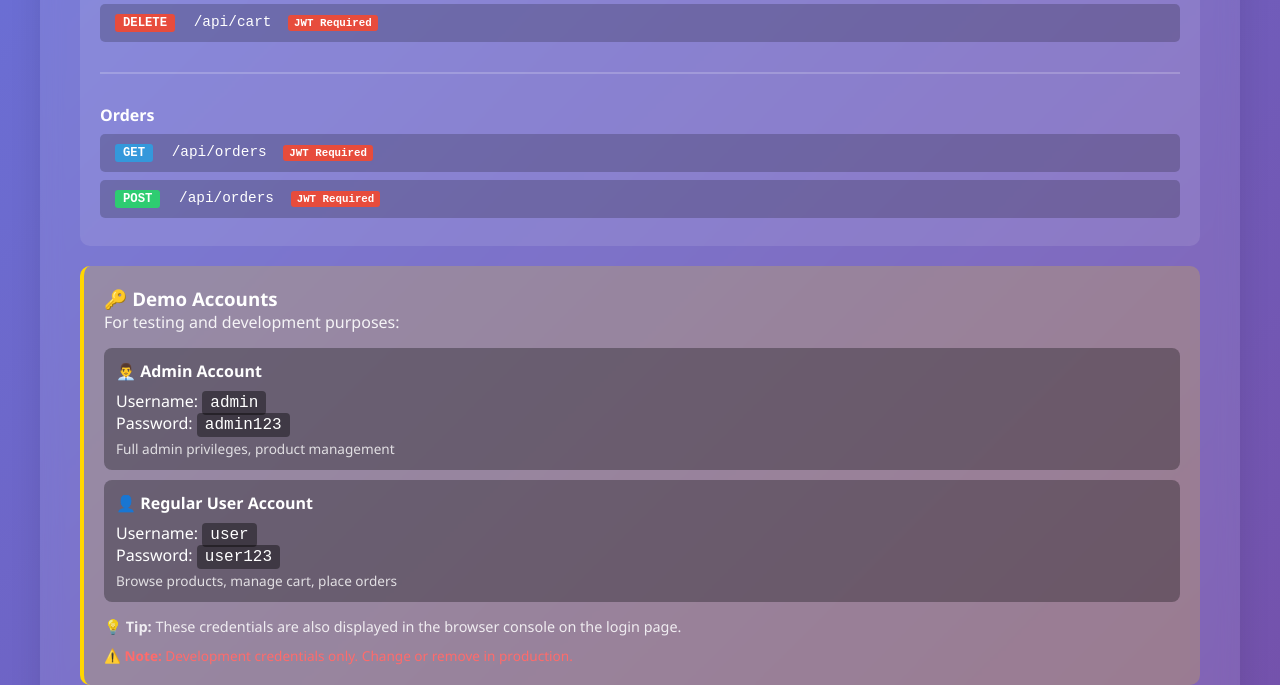
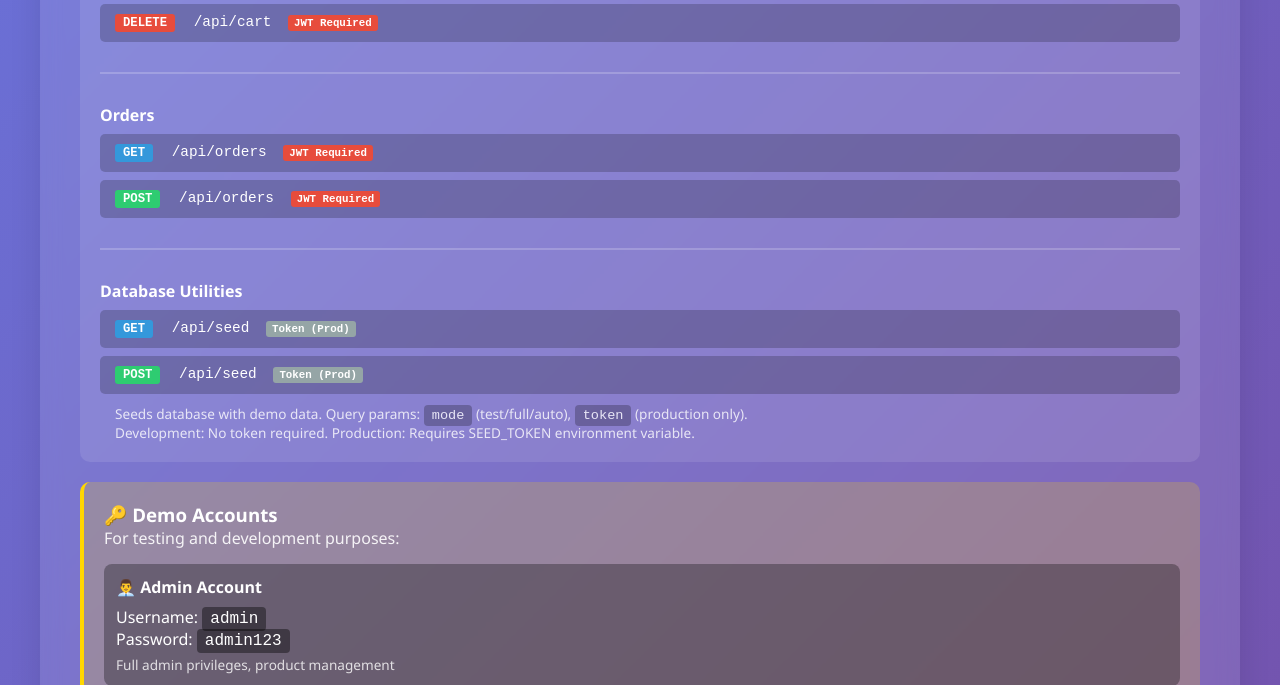
Before and after one commit to HolyDen/supermarket-app, a Flask app: page /docs in a window 1280 px wide. Shown: the part 1115-1800 px from the top of the page. Run offline with Flask 3, Linux system fonts and the light colour scheme.

Commit message:
docs: update seeding guide and API documentation
- Add detailed database seeding section to README

- Document /api/seed endpoint with mode parameter options

- Add token-based security setup instructions

- Update API docs template with seed endpoint documentation

- Include environment-specific seeding examples

```diff
--- a/backend/templates/docs.html
+++ b/backend/templates/docs.html
@@ -290,6 +290,25 @@
                 <span>/api/orders</span>
                 <span class="auth-badge auth-required">JWT Required</span>
             </div>
+
+            <div class="section-divider"></div>
+
+            <h4 style="margin-top: 15px; color: #fff;">Database Utilities</h4>
+            <div class="endpoint">
+                <span class="method get">GET</span>
+                <span>/api/seed</span>
+                <span class="auth-badge auth-optional">Token (Prod)</span>
+            </div>
+            <div class="endpoint">
+                <span class="method post">POST</span>
+                <span>/api/seed</span>
+                <span class="auth-badge auth-optional">Token (Prod)</span>
+            </div>
+            <p style="font-size: 0.85em; margin: 10px 0 0 15px; opacity: 0.8;">
+                Seeds database with demo data. Query params: <code>mode</code> (test/full/auto), <code>token</code>
+                (production only).
+                <br>Development: No token required. Production: Requires SEED_TOKEN environment variable.
+            </p>
         </div>
 
         <div class="credentials">
```
Also changed, not shown: README.md.
